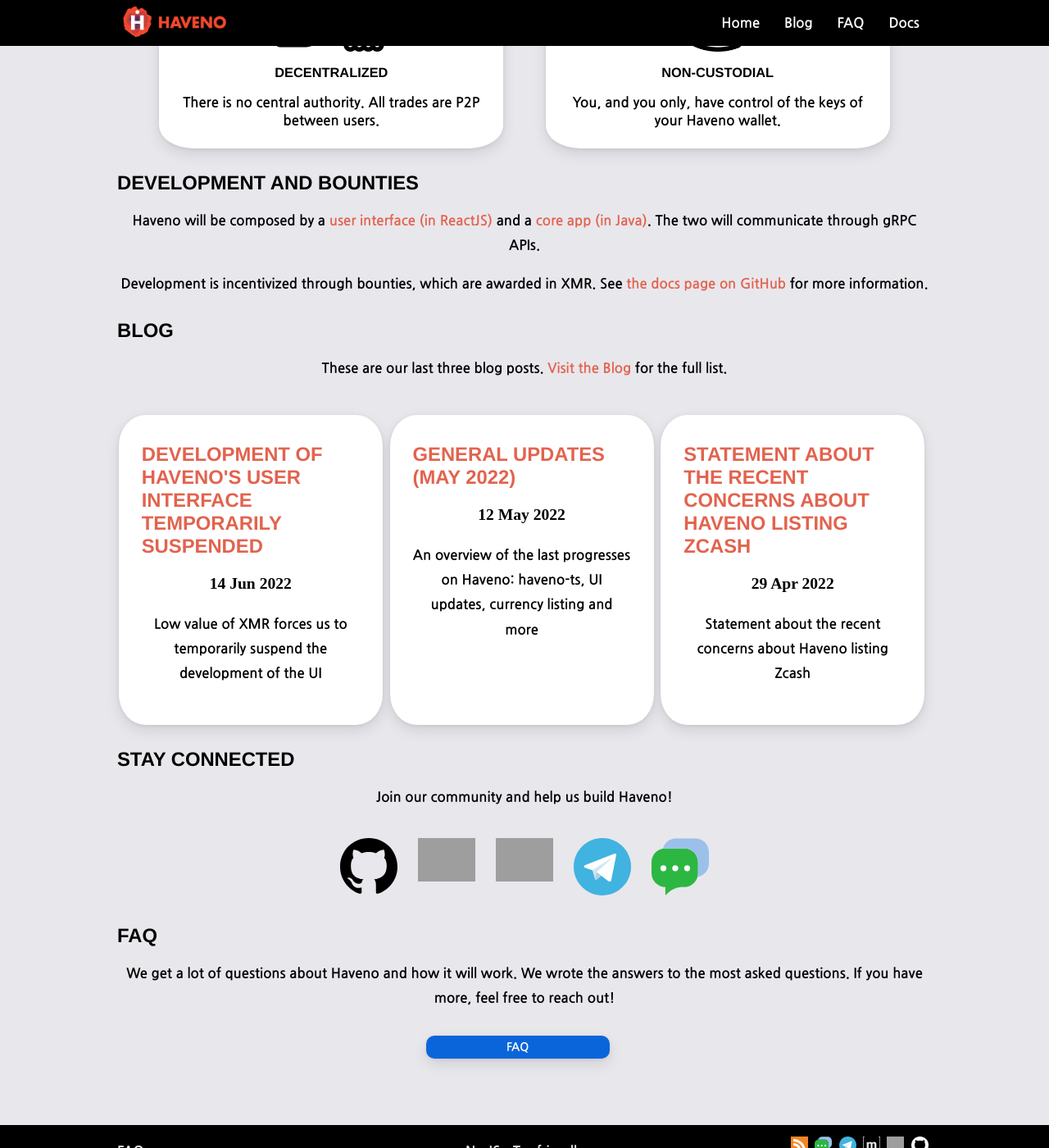
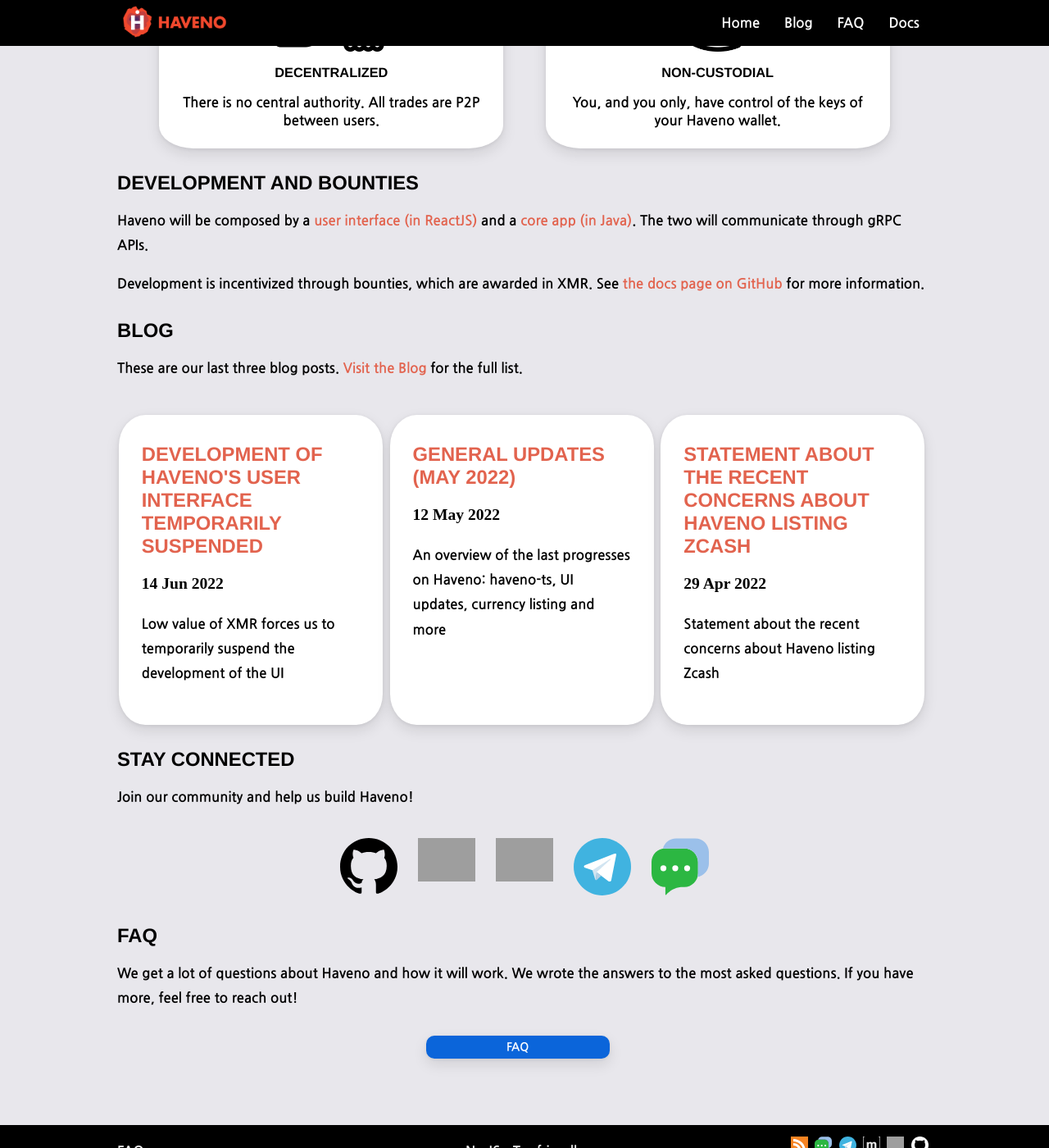
Before and after one commit to haveno-dex/haveno-site, a Jekyll site: the page built from index.html, in a window 1280 px wide and 1400 px high, scrolled down 1371 px. Shown: the whole window at 82% size. Built offline with Jekyll 4.4.1, drawn with Linux system fonts in a browser that asks for light colours; grey boxes are pictures that could not be loaded.

Commit message:
css: fix all text centered

```diff
--- a/css/style.css
+++ b/css/style.css
@@ -587,6 +587,6 @@
   margin-top: 0.5rem;
 }
 
-.fourofour h1, p {
+.fourofour h1 p {
   text-align: center;
 }
```
